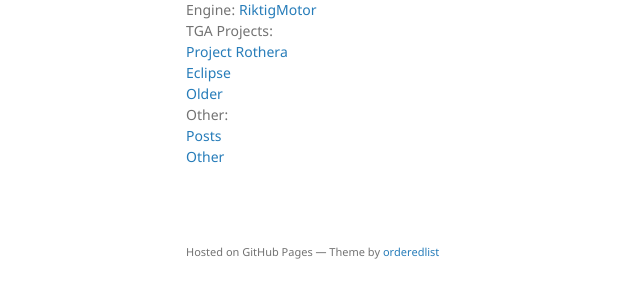
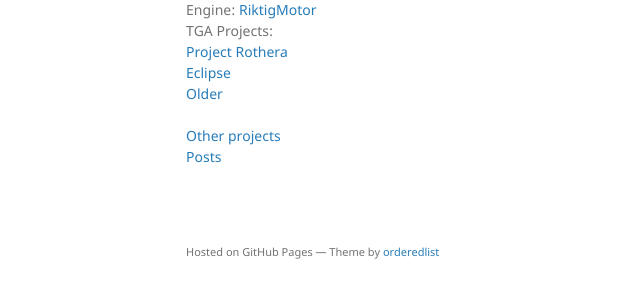
Before and after one commit to zer0problem/zer0problem, a Jekyll site: the page built from posts.markdown, in a window 1280 px wide. Shown: the part 569-867 px from the top of the page, without its empty margins (24-664 px from the left). Built offline with Jekyll 4.4.1, drawn with Linux system fonts in a browser that asks for light colours; our own code applies the rules of GitHub Pages for plain Markdown files.

Commit message:
Update _config.yml

```diff
--- a/_config.yml
+++ b/_config.yml
@@ -43,9 +43,9 @@
   <a href="/project/7/">Project Rothera</a><br/>
   <a href="/project/6/">Eclipse</a><br/>
   <a href="/old_projects/">Older</a><br/>
-  Other:<br/>
+  <br/>
+  <a href="/other/">Other projects</a><br/>
   <a href="/posts/">Posts</a><br/>
-  <a href="/other/">Other</a><br/>
 baseurl: "" # the subpath of your site, e.g. /blog
 url: "" # the base hostname & protocol for your site, e.g. http://example.com
 twitter_username: tommi.israelsson
```
